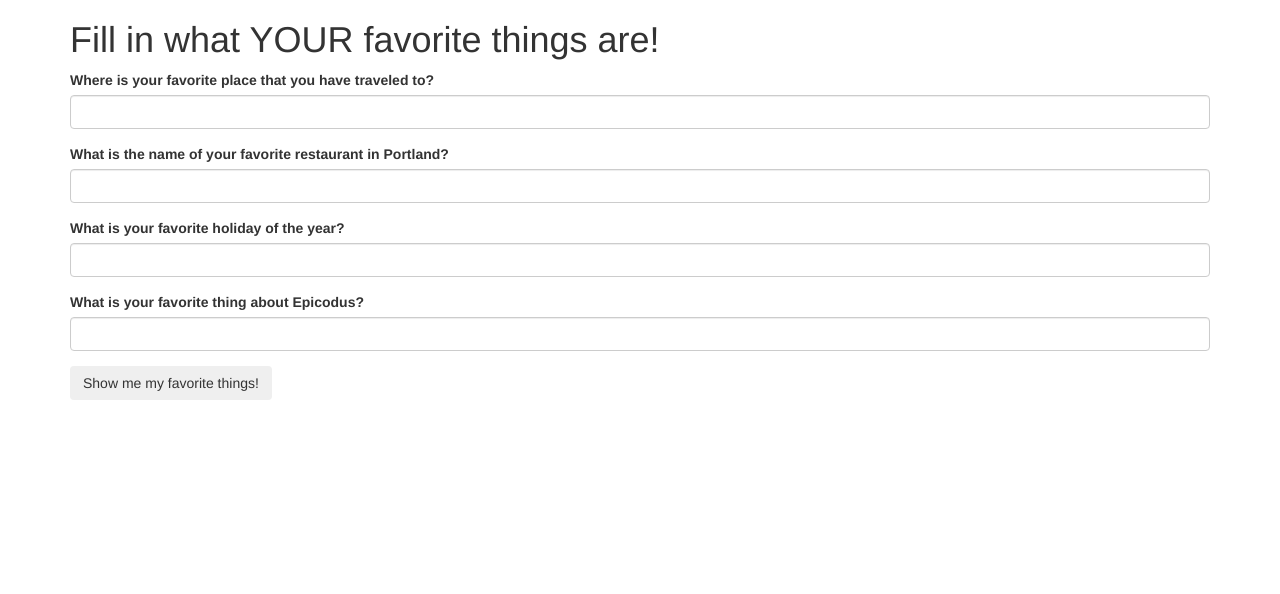
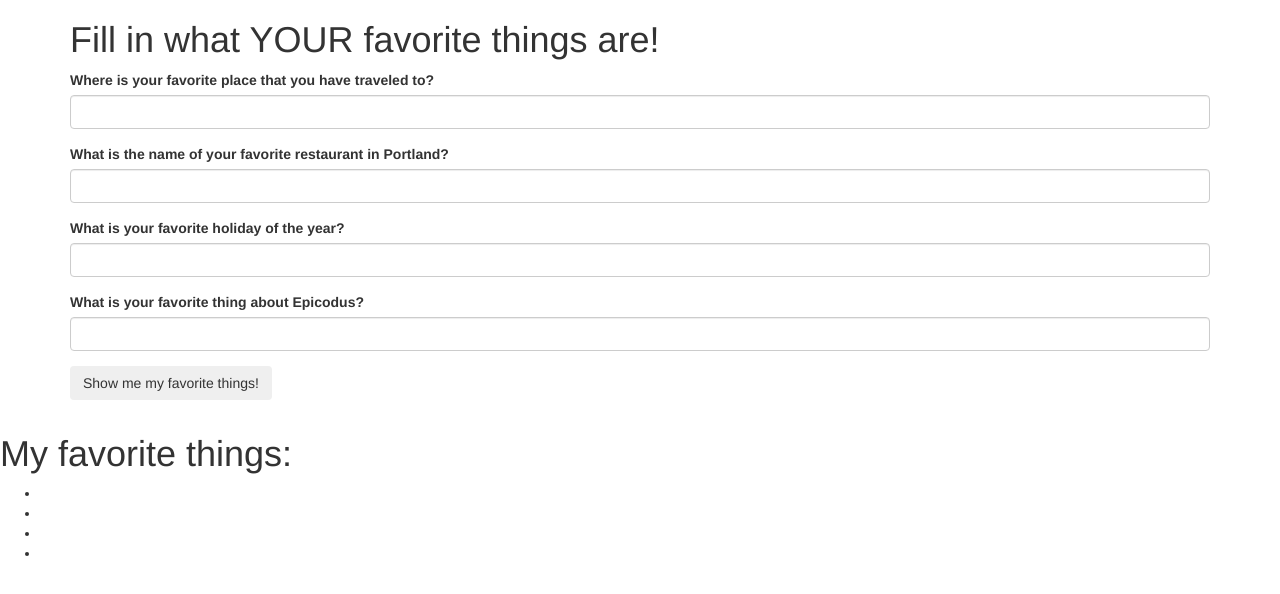
Before and after one commit to sarastillwell/jquery-code-review, a plain HTML site: page index.html in a window 1280 px wide. Drawn offline with Linux system fonts and the light colour scheme.

Commit message:
add ul list to HTML that will show once button clicked.

```diff
--- a/index.html
+++ b/index.html
@@ -32,6 +32,16 @@
           <button type="submit" class="btn">Show me my favorite things!</button>
         </form>
       </div>
+
+      <div id="list">
+        <h1>My favorite things:</h1>
+            <ul>
+              <li><span class="destination"></span></li>
+              <li><span class="restaurant"></span></li>
+              <li><span class="holiday"></span></li>
+              <li><span class="epicodus"></span></li>
+            </ul>
+      </div>
     </div>
   </body>
 </html>
```
